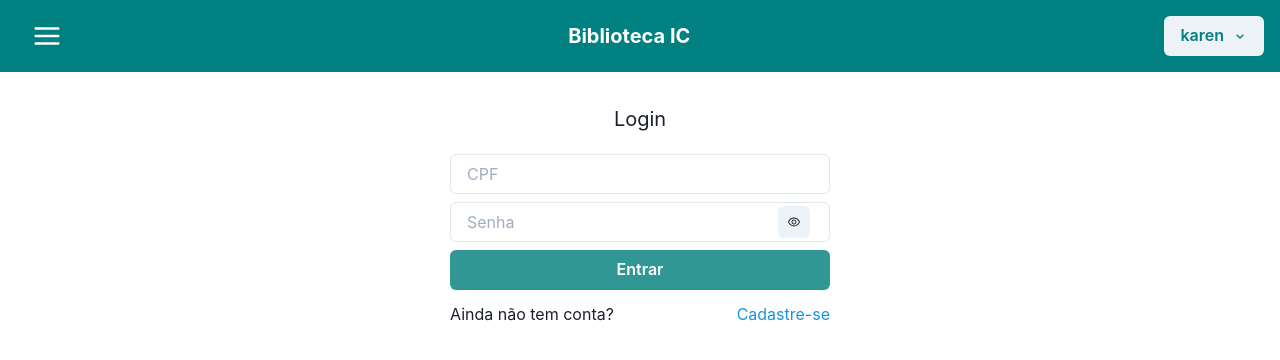
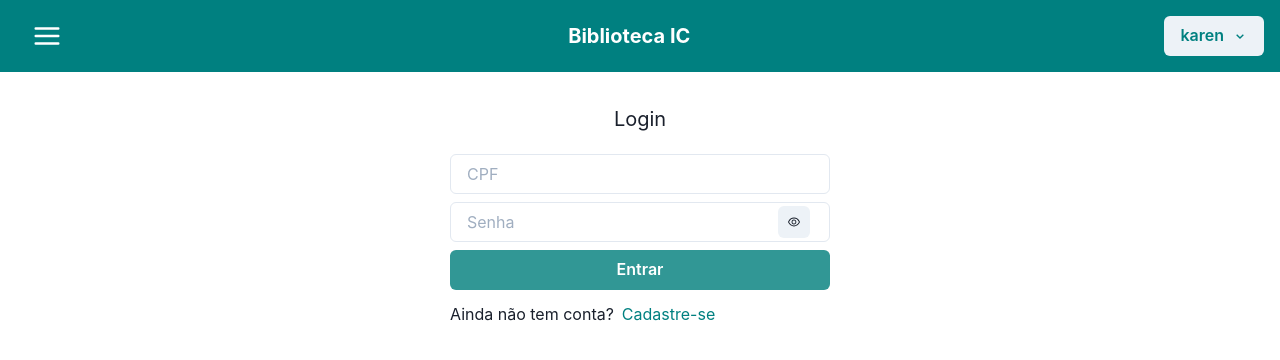
Before and after one commit to biblioteca-ic/biblioteca-ic, a React (Create React App) app in the folder front-end/: page /login in a window 1280 px wide. Shown: the top 360 px of the page. Built offline with nearby package versions, Linux system fonts and the light colour scheme; no server answers.

Commit message:
change link color

```diff
--- a/front-end/src/pages/Login/index.tsx
+++ b/front-end/src/pages/Login/index.tsx
@@ -117,9 +117,11 @@ const Login = () => {
             </Button>
           </form>
 
-          <Box width="100%" display="flex" justifyContent="space-between">
-            <Text fontSize="md">Ainda não tem conta?</Text>
-            <Link href="/register" color="#1A94DA">
+          <Box width="100%" display="flex">
+            <Text fontSize="md" mr={2}>
+              Ainda não tem conta?
+            </Text>
+            <Link href="/register" color="teal">
               <Text fontSize="md">Cadastre-se</Text>
             </Link>
           </Box>
--- a/front-end/src/pages/Register/index.tsx
+++ b/front-end/src/pages/Register/index.tsx
@@ -197,7 +197,7 @@ const Register = () => {
             <Text fontSize="md" mr={2}>
               Já tem conta?
             </Text>
-            <Link href="/login" color="#1A94DA">
+            <Link href="/login" color="teal">
               <Text fontSize="md">Fazer login</Text>
             </Link>
           </Box>
```
